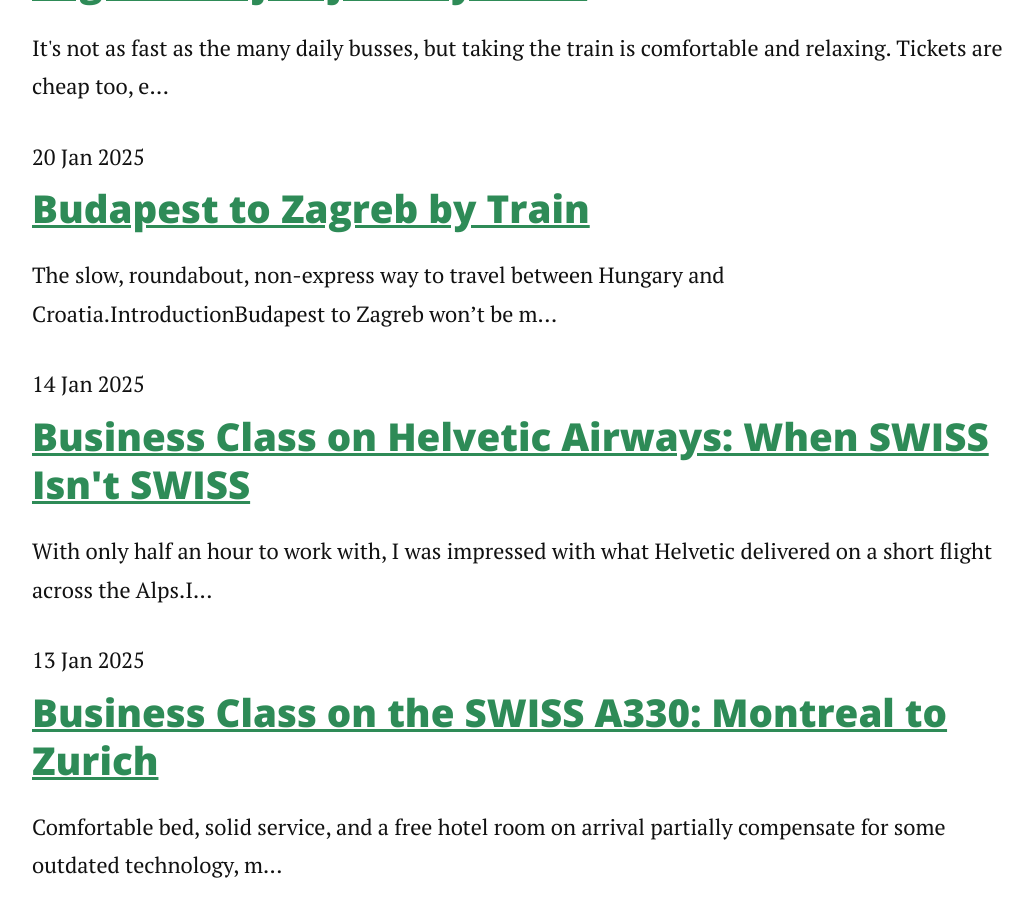
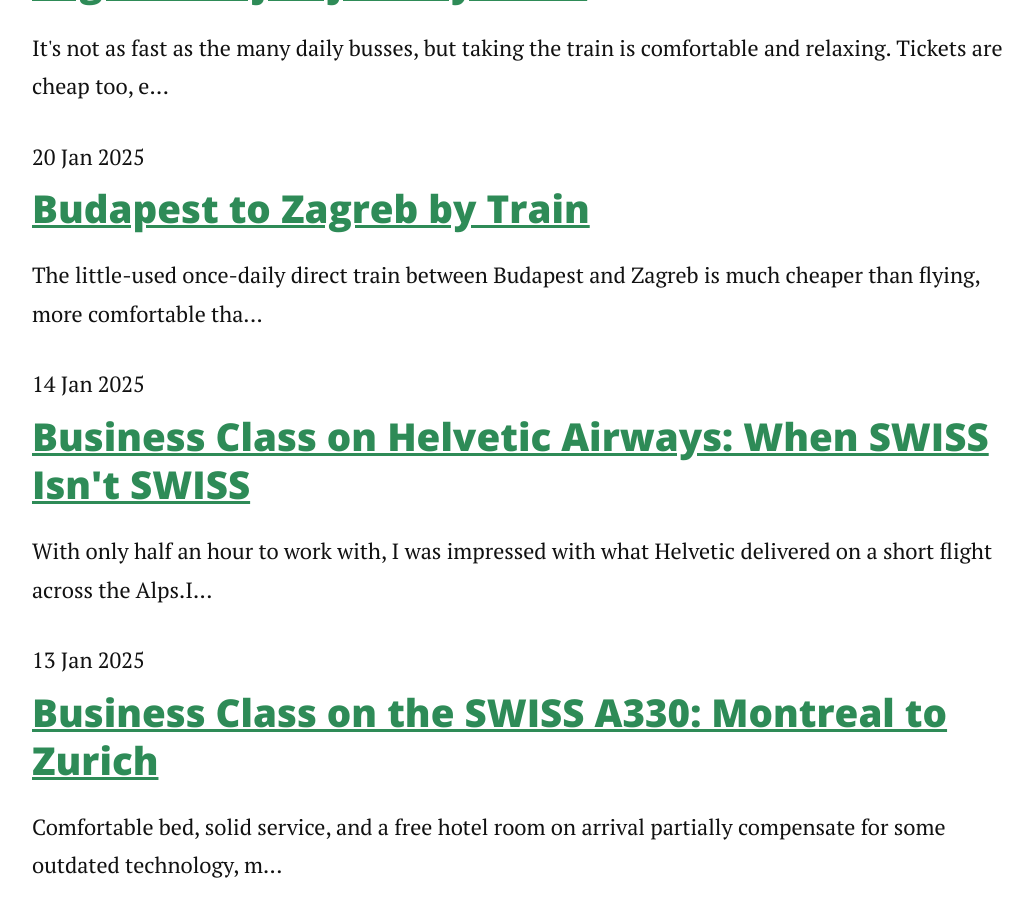
Before and after one commit to RatherBeExploring/ratherbeexploring.github.io, a Jekyll site: the page built from articles.md, in a window 1280 px wide and 900 px high, scrolled down 2307 px. Shown: the whole window, without its empty margins (113-1146 px from the left). Built offline with Jekyll 4.4.1, drawn with Linux system fonts in a browser that asks for light colours; nearby versions of some CDN libraries.

Commit message:
Update 2025-01-20-budapest-to-zagreb-by-train.markdown
Description

```diff
--- a/_posts/2025-01-20-budapest-to-zagreb-by-train.markdown
+++ b/_posts/2025-01-20-budapest-to-zagreb-by-train.markdown
@@ -2,6 +2,7 @@
 layout: post
 title: "Budapest to Zagreb by Train"
 date: "January 20, 2025"
+description: "The little-used once-daily direct train between Budapest and Zagreb is much cheaper than flying, more comfortable than busses, and a stress-free way to travel."
 image: budapestfeatured-min.JPG
 ---
 
```
